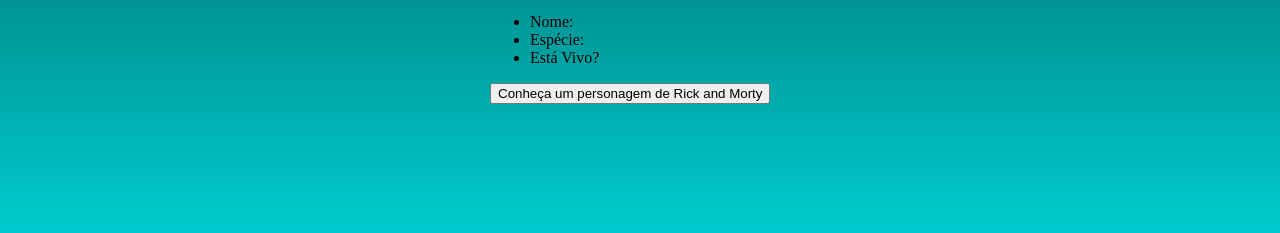
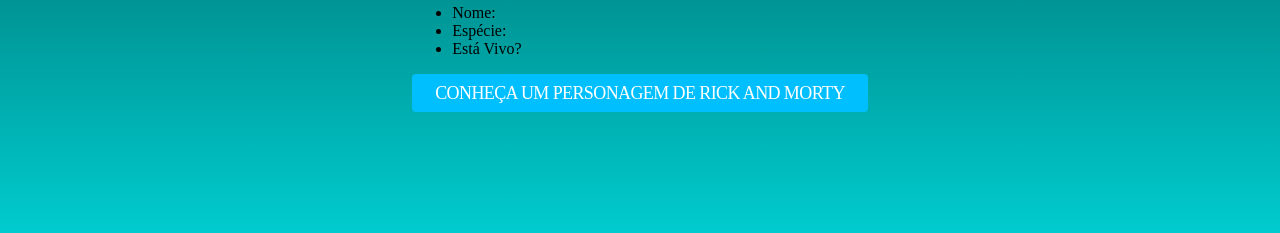
Before and after one commit to LucasRamosOliveira/minicurso, a plain HTML site: page index.html in a window 1280 px wide. Shown: the part 517-750 px from the top of the page. Drawn offline with Linux system fonts and the light colour scheme.

Commit message:
Implementar estilo para o botão

```diff
--- a/style.css
+++ b/style.css
@@ -24,3 +24,17 @@ main > section img {
     margin: 15px 0;
     width: 300px;
 }
+
+main > section button{
+    background-color: #00BFFF;
+    border: none;
+    border-radius: 4px;
+    color: white;
+    font-family: EuclidBold;
+    font-size: 18px;
+    font-weight: 500;
+    letter-spacing: -0.6px;
+    line-height: 20px;
+    text-transform: uppercase;
+    padding: 9px 23px;
+}
```
